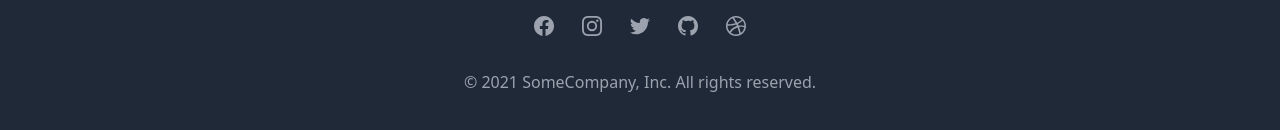
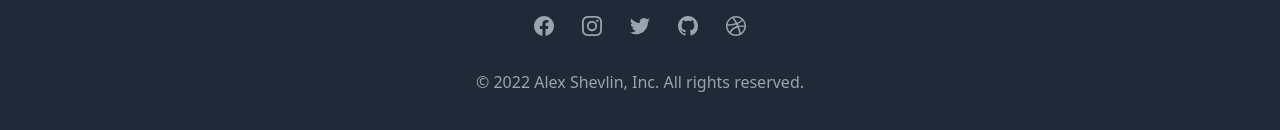
Before and after one commit to a-shevlin/doughnut-react, a React (Create React App) app: page / in a window 1280 px wide. Shown: the part 3523-3653 px from the top of the page. Built offline with nearby package versions, Linux system fonts and the light colour scheme.

Commit message:
update footer.

```diff
--- a/src/components/Footer.js
+++ b/src/components/Footer.js
@@ -70,7 +70,7 @@ function Footer() {
                   </a>
               </div>
               <p class="mt-8 text-base leading-6 text-center text-gray-400">
-                  © 2021 SomeCompany, Inc. All rights reserved.
+                  © 2022 Alex Shevlin, Inc. All rights reserved.
               </p>
           </div>
       </section>
```
